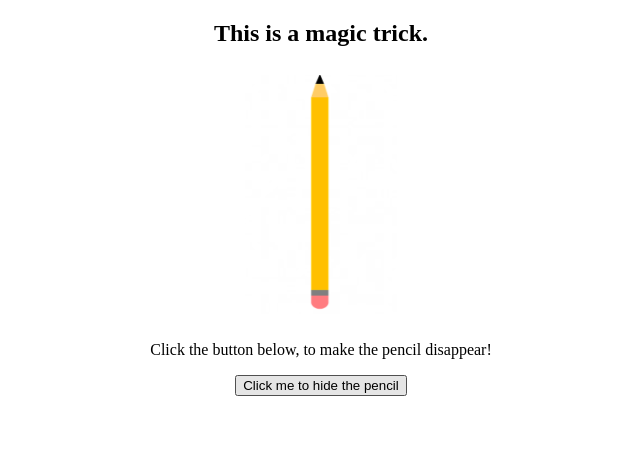
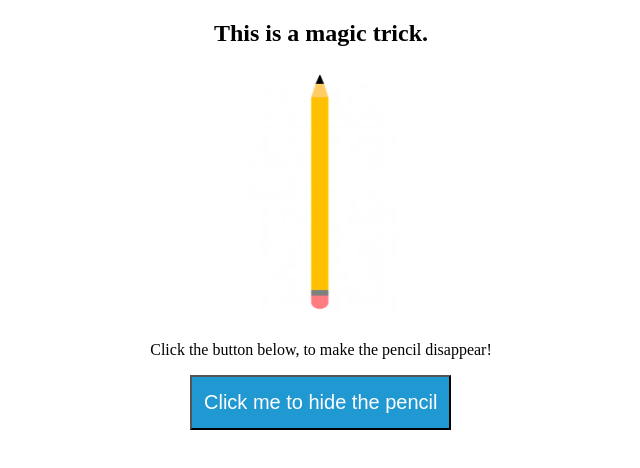
Before and after one commit to monsterreh2b/eight_year_old, a plain HTML site: page index.html in a window 1280 px wide. In both pictures the pointer is over the button "Click me to hide the pencil". Shown: the whole page, without its empty margins (319-959 px from the left). Drawn offline with nearby package versions, Linux system fonts and the light colour scheme.

Commit message:
add button css and hover css

```diff
--- a/resources/css/style.css
+++ b/resources/css/style.css
@@ -13,3 +13,23 @@ body {
     text-decoration-style: solid;
     margin: 10px;
 }
+
+button {
+    padding: 14px 12px;
+    font-size: 20px;
+}
+
+button:hover {
+    display: inline-block;
+    vertical-align: middle;
+    -webkit-transform: perspective(1px) translateZ(0);
+    transform: perspective(1px) translateZ(0);
+    box-shadow: 0 0 1px rgba(0, 0, 0, 0);
+    position: relative;
+    background: #2098D1;
+    color: white;
+    -webkit-transition-property: color;
+    transition-property: color;
+    -webkit-transition-duration: 0.3s;
+    transition-duration: 0.3s;
+}
```
